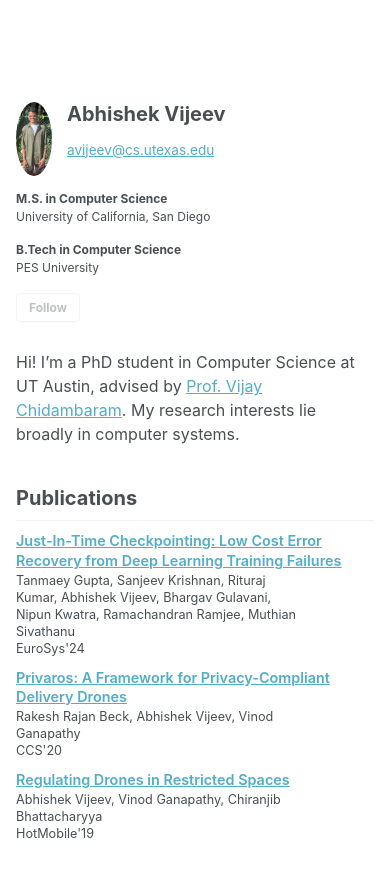
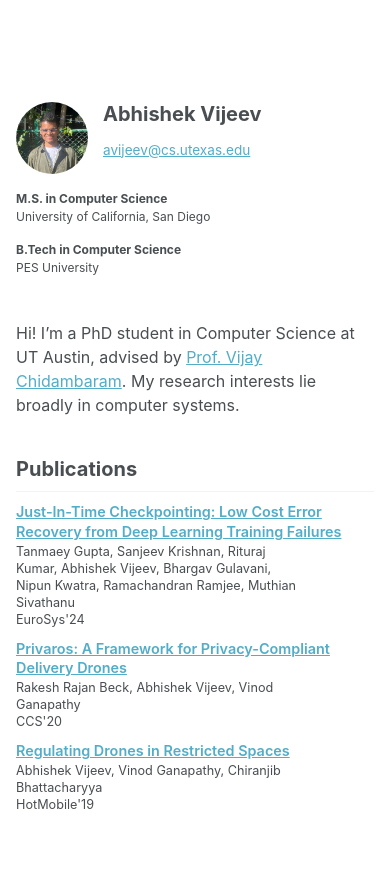
Before and after one commit to abhishekvijeev/abhishekvijeev.github.io, a Jekyll site: the page built from _pages/about.md, in a window 390 px wide. Shown: the top 877 px of the page. Built offline with Jekyll 4.4.1, drawn with Linux system fonts in a browser that asks for light colours; a style sheet for code colours, icons or effects is not loaded.

Commit message:
Fix mobile view

```diff
--- a/_includes/author-profile.html
+++ b/_includes/author-profile.html
@@ -55,7 +55,7 @@
   {% endif %}
 
   <div class="author__urls-wrapper">
-    <button class="btn btn--inverse">Follow</button>
+    <!-- <button class="btn btn--inverse">Follow</button> -->
     <ul class="author__urls social-icons">
       <!-- Font Awesome icons / Biographic information  -->
       {% if author.location %}
--- a/assets/css/main.scss
+++ b/assets/css/main.scss
@@ -37,3 +37,18 @@
     "layout/sidebar",
     "layout/json_cv"
 ;
+/* Fix profile picture on mobile only */
+@media screen and (max-width: 1023px) {
+  .sidebar .author__avatar {
+    width: 72px;
+    height: 72px;
+  }
+
+  .sidebar .author__avatar img {
+    width: 72px;
+    height: 72px;
+    max-width: none;
+    object-fit: cover;
+    border-radius: 50%;
+  }
+}
```
